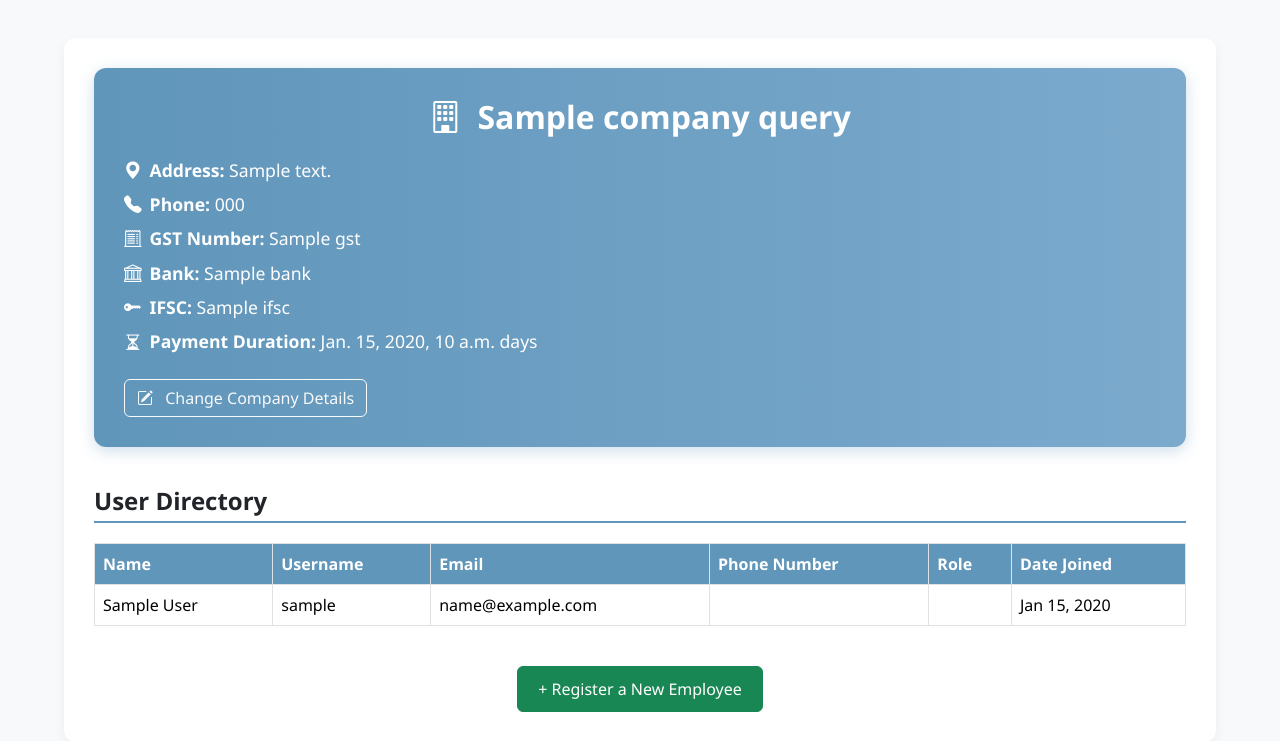
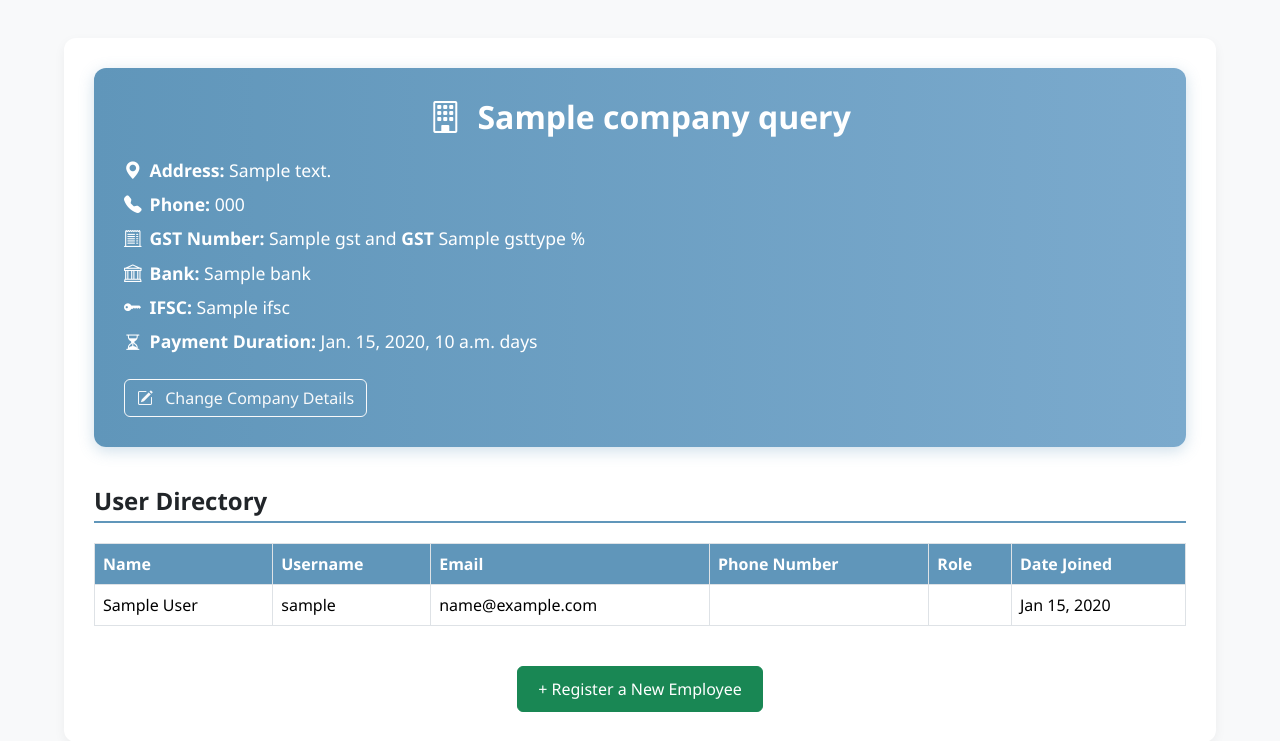
Before and after one commit to vijaya8118/scoruda81, a Django app: template scoapp/templates/kyc.html in a window 1280 px wide. Shown: the part 378-1119 px from the top of the page. Run offline with Django 5.2, Linux system fonts and the light colour scheme; tables that the repository leaves empty hold one stand-in row (values such as "Sample post"); the template is opened without the code that fills it: values that come from a table or form of the project are taken from there, most other values are stand-ins (such as "Sample title", 1, 10 or a date in 2020).

Commit message:
Update kyc.html

```diff
--- a/scoapp/templates/kyc.html
+++ b/scoapp/templates/kyc.html
@@ -103,7 +103,7 @@
         <center>  <h1><i class="bi bi-building"></i> {{ c.name }}</h1></center>
           <p class="detail"><i class="bi bi-geo-alt-fill"></i><strong>Address:</strong> {{ c.address }}</p>
           <p class="detail"><i class="bi bi-telephone-fill"></i><strong>Phone:</strong> {{ c.phone }}</p>
-          <p class="detail"><i class="bi bi-receipt-cutoff"></i><strong>GST Number:</strong> {{ c.gst }}</p>
+          <p class="detail"><i class="bi bi-receipt-cutoff"></i><strong>GST Number:</strong> {{ c.gst }} and <strong>GST</strong> {{c.gsttype}} %</p>
           <p class="detail"><i class="bi bi-bank"></i><strong>Bank:</strong> {{ c.bank }}</p>
           <p class="detail"><i class="bi bi-key-fill"></i><strong>IFSC:</strong> {{ c.ifsc }}</p>
           <p class="detail"><i class="bi bi-hourglass-split"></i><strong>Payment Duration:</strong> {{ c.due_date }} days</p>
```
